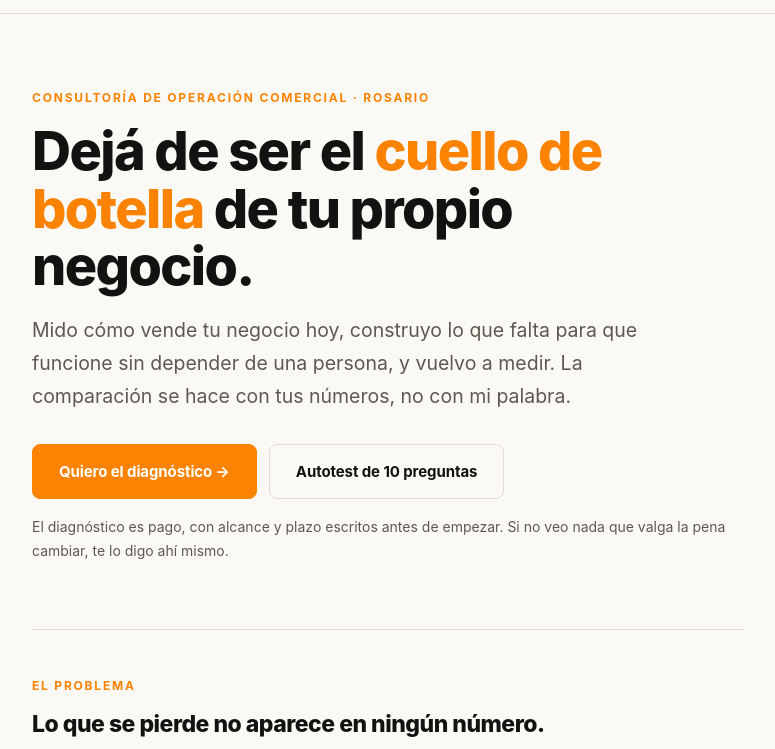
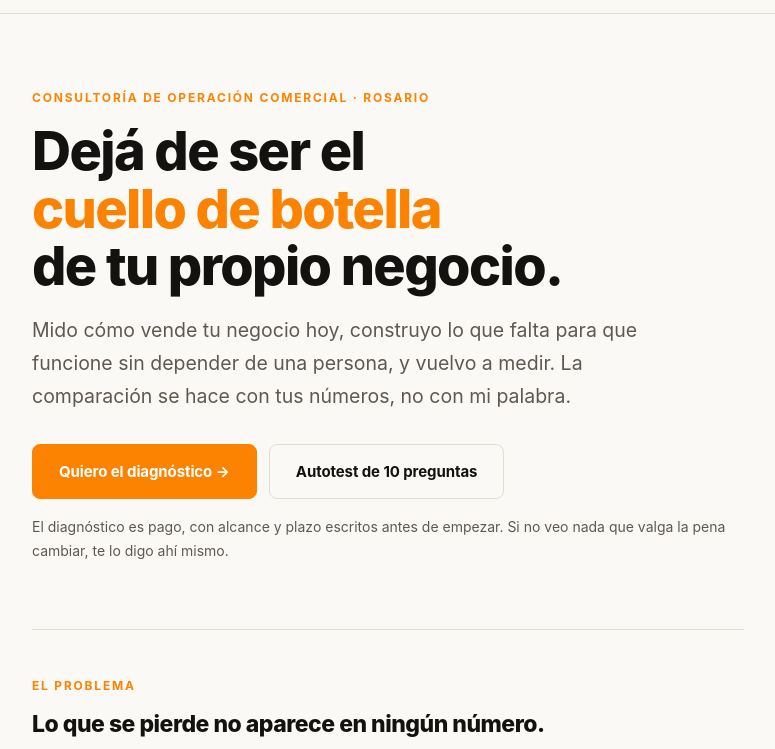
Before and after one commit to scalabilitysystems-ui/scalability-sitio, a plain HTML site: page publico/index.html in a window 1280 px wide. Shown: the part 51-800 px from the top of the page, without its empty margins (252-1027 px from the left). Drawn offline with Linux system fonts and the light colour scheme.

Commit message:
El titular corta por frase: cuello de botella no se parte en dos renglones

```diff
--- a/publico/estilo.css
+++ b/publico/estilo.css
@@ -51,6 +51,8 @@ li{margin:7px 0}
 strong{font-weight:700}
 a{color:var(--acc)}
 .acc,.verde{color:var(--acc)}
+/* "cuello de botella" partido en dos renglones se lee mal: va como una unidad. */
+.nw{white-space:nowrap}
 .mut{color:var(--mut)}
 .eyebrow{
   font-size:12px;text-transform:uppercase;letter-spacing:1.8px;font-weight:700;
@@ -78,7 +80,7 @@ section{padding:46px 0;border-top:1px solid var(--line)}
 /* La cabecera es fija: sin esto, al saltar a #oferta el título queda debajo. */
 section[id],footer[id]{scroll-margin-top:80px}
 .hero{padding:74px 0 54px;border-top:0}
-.hero h1{max-width:20ch}
+.hero h1{max-width:24ch}
 .hero .bajada{max-width:52ch}
 
 /* Lista de escenas: el dolor contado desde el que se fue */
--- a/publico/index.html
+++ b/publico/index.html
@@ -31,7 +31,7 @@
 
   <section class="hero">
     <p class="eyebrow">Consultoría de operación comercial · Rosario</p>
-    <h1>Dejá de ser el <span class="acc">cuello de botella</span> de tu propio negocio.</h1>
+    <h1>Dejá de ser el <span class="acc nw">cuello de botella</span><br>de tu propio negocio.</h1>
     <p class="bajada">
       Mido cómo vende tu negocio hoy, construyo lo que falta para que funcione sin
       depender de una persona, y vuelvo a medir. La comparación se hace con tus
```
